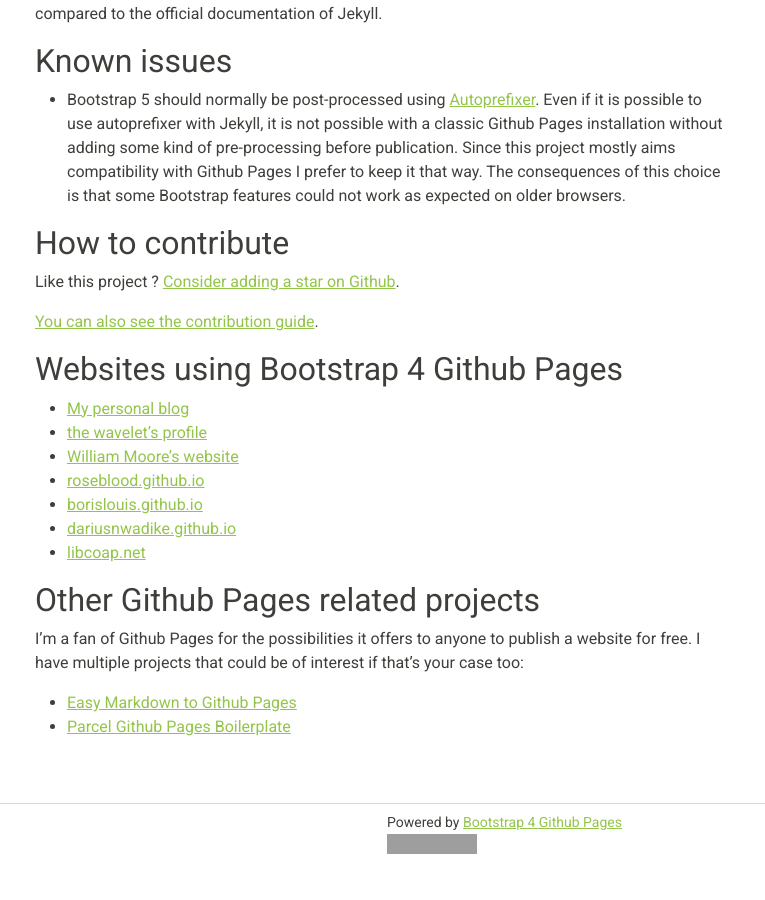
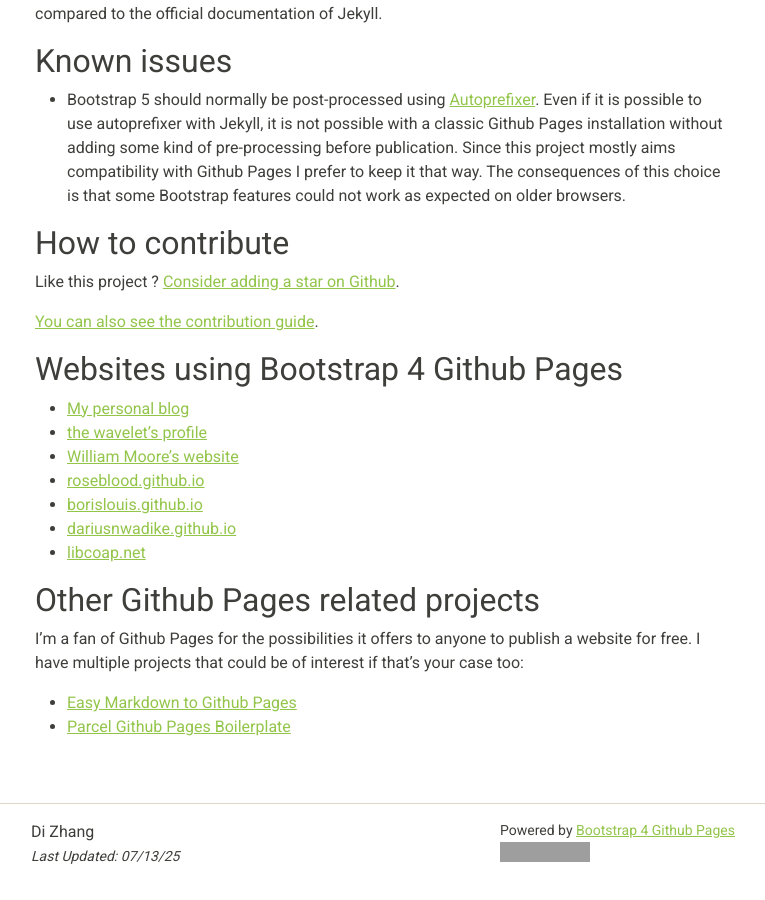
Before and after one commit to zhangdi33/zhangdi33.github.io, a Jekyll site: the page built from index.md, in a window 1280 px wide and 900 px high, scrolled down 2288 px. Shown: the whole window, without its empty margins (257-1022 px from the left). Built offline with Jekyll 4.4.1, drawn with Linux system fonts in a browser that asks for light colours; before the commit the page ends 3166 px from its top, so only the background shows below that; grey boxes are pictures that could not be loaded.

Commit message:
Update footer.html

```diff
--- a/_includes/footer.html
+++ b/_includes/footer.html
@@ -1,9 +1,14 @@
-<div class="py-1 border-top">
+<div class="py-2 border-top">
   <div class="container">
     <div class="row no-gutters">
-      <div class="col-lg-6 p-1">
+      <div class="col-lg p-2">
+        <p>
+          Di Zhang
+          <br>
+          <i class="small faded">Last Updated: 07/13/25</i>
+        </p>
       </div>
-      <div class="col-lg-6 p-1">
+      <div class="col-lg-auto p-2">
         <p class="small">
           Powered by <a href="https://nicolas-van.github.io/bootstrap-4-github-pages/">Bootstrap 4 Github Pages</a>
           <br>
```
